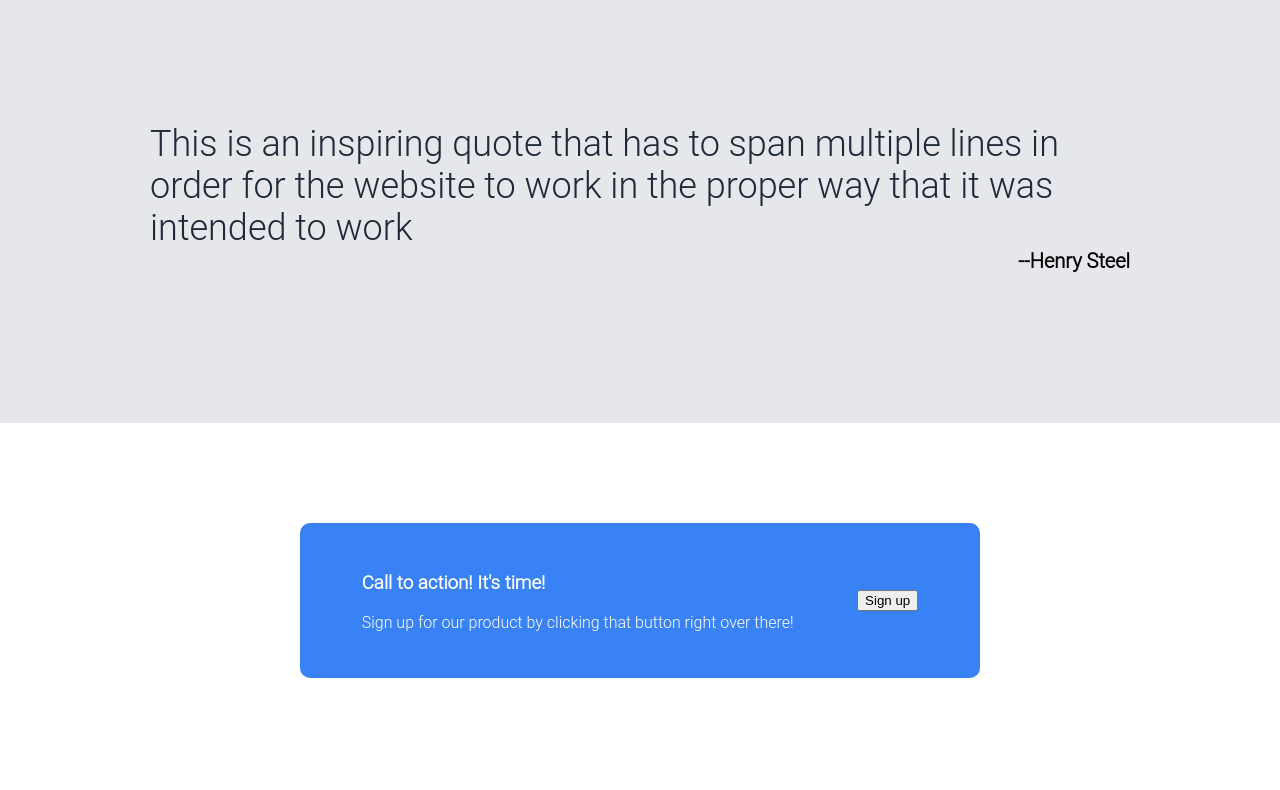
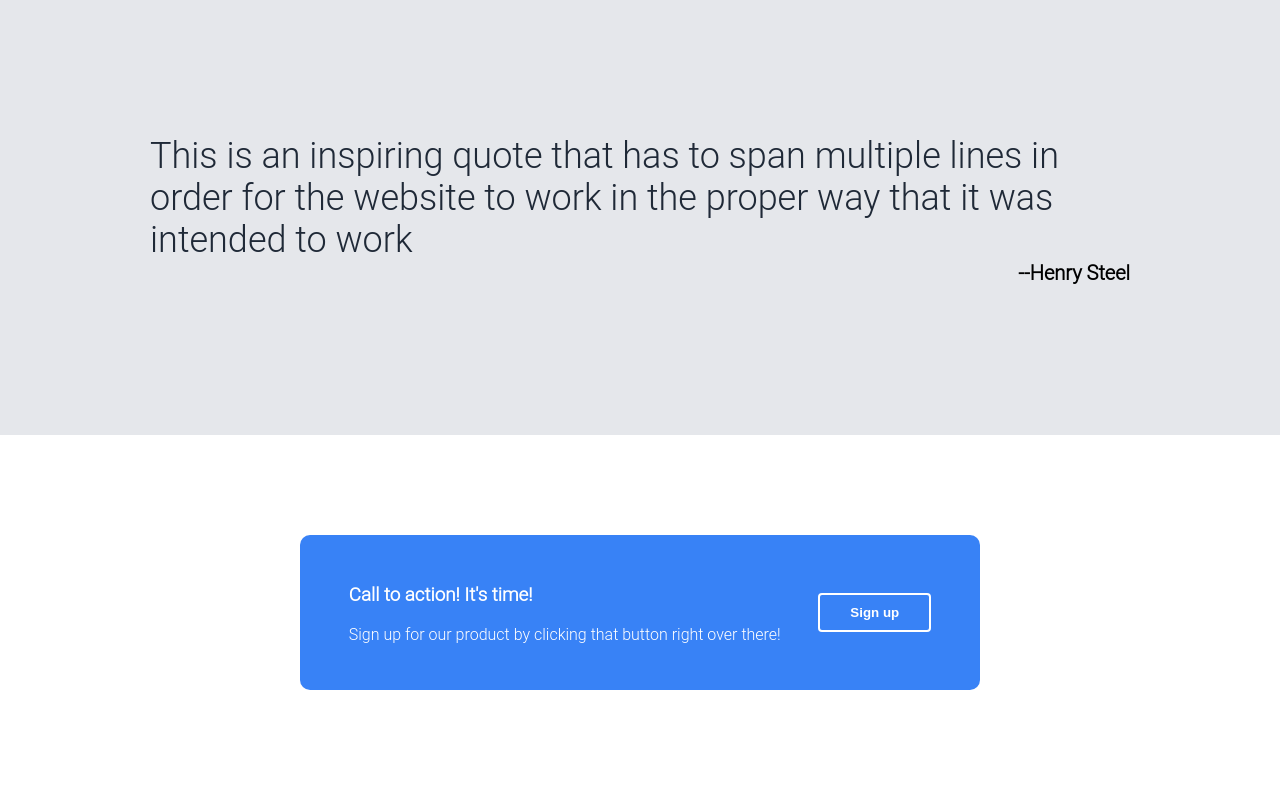
Before and after one commit to htsteelp1/AwesomeSite, a plain HTML site: page index.html in a window 1280 px wide. Shown: the part 1027-1817 px from the top of the page. Drawn offline with Linux system fonts and the light colour scheme.

Commit message:
Styled Buttons
The buttons have been styled when they had not been previously

```diff
--- a/styles.css
+++ b/styles.css
@@ -108,3 +108,16 @@ h2 {
     padding: 30px;
     border-radius: 10px;
 }
+button {
+    padding: 10px 30px;
+    background-color: #3882F6;
+    color: white;
+    font-weight: 900;
+    border-radius: 4px;
+}
+.header button {
+    border: 0;
+}
+.callToAction button {
+    border: 2px solid white;
+}
```
